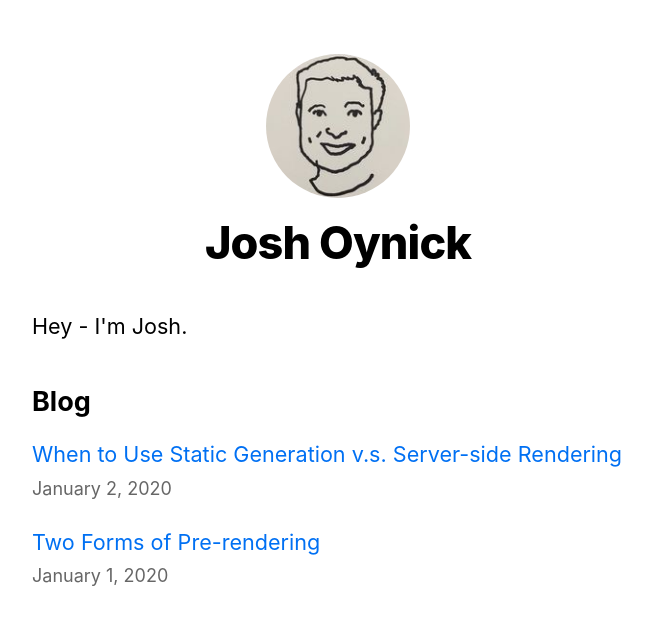
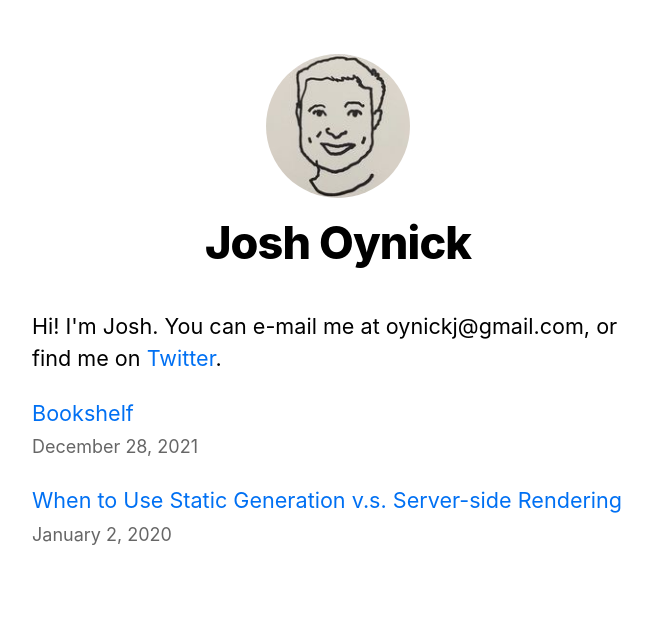
Before and after one commit to oynickj/joshoynick.com, a Next.js app: page / in a window 1280 px wide. Shown: the top 624 px of the page, without its empty margins (302-954 px from the left). Built offline with nearby package versions, Linux system fonts and the light colour scheme.

Commit message:
added bookshelf

```diff
--- a/components/layout.js
+++ b/components/layout.js
@@ -11,7 +11,7 @@ export default function Layout({ children, home }) {
   return (
     <div className={styles.container}>
       <Head>
-       // <link rel="icon" href="/favicon.ico" />
+        <link rel="icon" href="/favicon.ico" />
         <meta
           name="description"
           content="Learn how to build a personal website using Next.js"
--- a/pages/index.js
+++ b/pages/index.js
@@ -22,11 +22,14 @@ export default function Home({ allPostsData }) {
         <title>{siteTitle}</title>
       </Head>
       <section className={utilStyles.headingMd}>
-        <p>Hey - I'm Josh.</p>
+        <p>Hi! I'm Josh. You can e-mail me at oynickj@gmail.com, or find me on <a href="https://www.twitter.com/oynickj">Twitter</a>.
+        </p>
       </section>
 
       <section className={`${utilStyles.headingMd} ${utilStyles.padding1px}`}>
-        <h2 className={utilStyles.headingLg}>Blog</h2>
+
+       {/*<h2 className={utilStyles.headingLg}>Blog</h2>*/}
+
         <ul className={utilStyles.list}>
           {allPostsData.map(({ id, date, title }) => (
             <li className={utilStyles.listItem} key={id}>
--- /dev/null
+++ b/posts/bookshelf.md
@@ -0,0 +1,43 @@
+---
+title: 'Bookshelf'
+date: '2021-12-28'
+---
+
+Currently reading:
+- [Snow Crash](https://www.amazon.com/Snow-Crash-Novel-Neal-Stephenson-ebook/dp/B000FBJCJE)
+
+Read:
+
+- [The Infinite Machine](https://www.amazon.com/dp/B07X8HS2WC/ref=dp-kindle-redirect?_encoding=UTF8&btkr=1)
+
+- [The Biggest Bluff](https://www.amazon.com/dp/B082ZQYGSL/ref=dp-kindle-redirect?_encoding=UTF8&btkr=1)
+
+- [One Up On Wall Street](https://www.amazon.com/dp/B007ABG5HO/ref=dp-kindle-redirect?_encoding=UTF8&btkr=1)
+
+- [The Courage To Be Disliked](https://www.amazon.com/dp/B06XSGNN61/ref=dp-kindle-redirect?_encoding=UTF8&btkr=1)
+
+- [Dinner with Lenny](https://www.amazon.com/Dinner-Lenny-Interview-Leonard-Bernstein-ebook/dp/B00AFVDV6O)
+
+- [Project Hail Mary](https://www.amazon.com/dp/B08FFJS3YW/ref=dp-kindle-redirect?_encoding=UTF8&btkr=1)
+
+- [Lonely Boy: Tales from a Sex Pistol](https://www.amazon.com/dp/B01KT2DTO2/ref=dp-kindle-redirect?_encoding=UTF8&btkr=1)
+
+- [War and Peace](https://www.amazon.com/dp/B0894Z325L/ref=dp-kindle-redirect?_encoding=UTF8&btkr=1)
+
+- [How to Change Your Mind](https://www.amazon.com/Change-Your-Mind-Consciousness-Transcendence-ebook/dp/B076GPJXWZ)
+
+- [Masters of Doom](https://www.amazon.com/Masters-Doom-Created-Transformed-Culture-ebook/dp/B000FBFNL0)
+
+- [Tape Sucks: Inside Data Domain, A Silicon Valley Growth Story](https://www.amazon.com/TAPE-SUCKS-Inside-Domain-Silicon-ebook/dp/B004XMXYX6)
+
+- [Working (Robert Caro)](https://www.amazon.com/dp/B07L2F9S6H/ref=dp-kindle-redirect?_encoding=UTF8&btkr=1)
+
+- [Hit Refresh (Satya Nadella)](https://www.amazon.com/Hit-Refresh-Rediscover-Microsofts-Everyone-ebook/dp/B01HOT5SQA)
+
+- [East of Eden](https://www.amazon.com/dp/B09G6SZJR3/ref=dp-kindle-redirect?_encoding=UTF8&btkr=1)
+
+- [Exodus (Leon Uris)](https://www.amazon.com/dp/B01N65HQI8/ref=dp-kindle-redirect?_encoding=UTF8&btkr=1)
+
+- [Cutting for Stone](https://www.amazon.com/dp/B003CNQ4NE/ref=dp-kindle-redirect?_encoding=UTF8&btkr=1)
+
+- [Americanah](https://www.amazon.com/dp/B009QU9X44/ref=dp-kindle-redirect?_encoding=UTF8&btkr=1)
--- a/posts/pre-rendering.md
+++ /dev/null
@@ -1,11 +0,0 @@
----
-title: 'Two Forms of Pre-rendering'
-date: '2020-01-01'
----
-
-Next.js has two forms of pre-rendering: **Static Generation** and **Server-side Rendering**. The difference is in **when** it generates the HTML for a page.
-
-- **Static Generation** is the pre-rendering method that generates the HTML at **build time**. The pre-rendered HTML is then _reused_ on each request.
-- **Server-side Rendering** is the pre-rendering method that generates the HTML on **each request**.
-
-Importantly, Next.js lets you **choose** which pre-rendering form to use for each page. You can create a "hybrid" Next.js app by using Static Generation for most pages and using Server-side Rendering for others.
```
